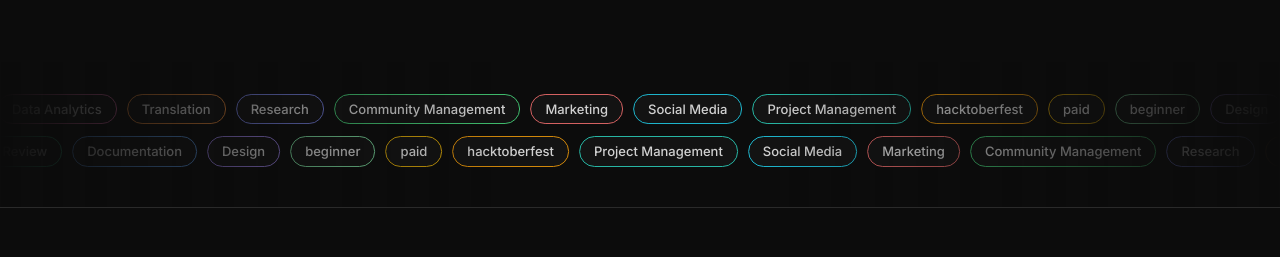
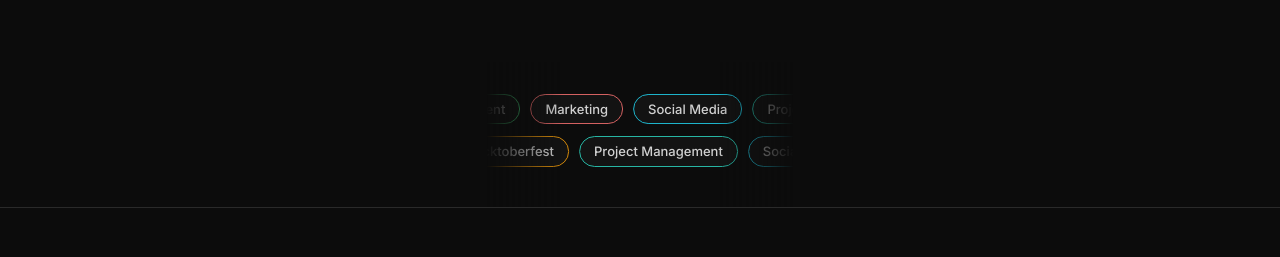
Before and after one commit to No-cos/nocos, a Next.js app in the folder frontend/: page / in a window 1280 px wide. Shown: the part 490-747 px from the top of the page. Built offline with nearby package versions, Linux system fonts and the light colour scheme; no server answers.

Commit message:
style: tighten marquee mask to show only centre tags, outer edges fully hidden

```diff
--- a/frontend/src/components/marquee/index.tsx
+++ b/frontend/src/components/marquee/index.tsx
@@ -27,9 +27,9 @@
         // This gives the marquee the appearance of emerging from and dissolving
         // into the page — purely CSS, no extra elements needed.
         WebkitMaskImage:
-          "linear-gradient(to right, transparent 0%, black 40%, black 60%, transparent 100%)",
+          "linear-gradient(to right, transparent 0%, transparent 38%, black 44%, black 56%, transparent 62%, transparent 100%)",
         maskImage:
-          "linear-gradient(to right, transparent 0%, black 40%, black 60%, transparent 100%)",
+          "linear-gradient(to right, transparent 0%, transparent 38%, black 44%, black 56%, transparent 62%, transparent 100%)",
       }}
     >
       {/* Row 1 — scrolls left */}
```
